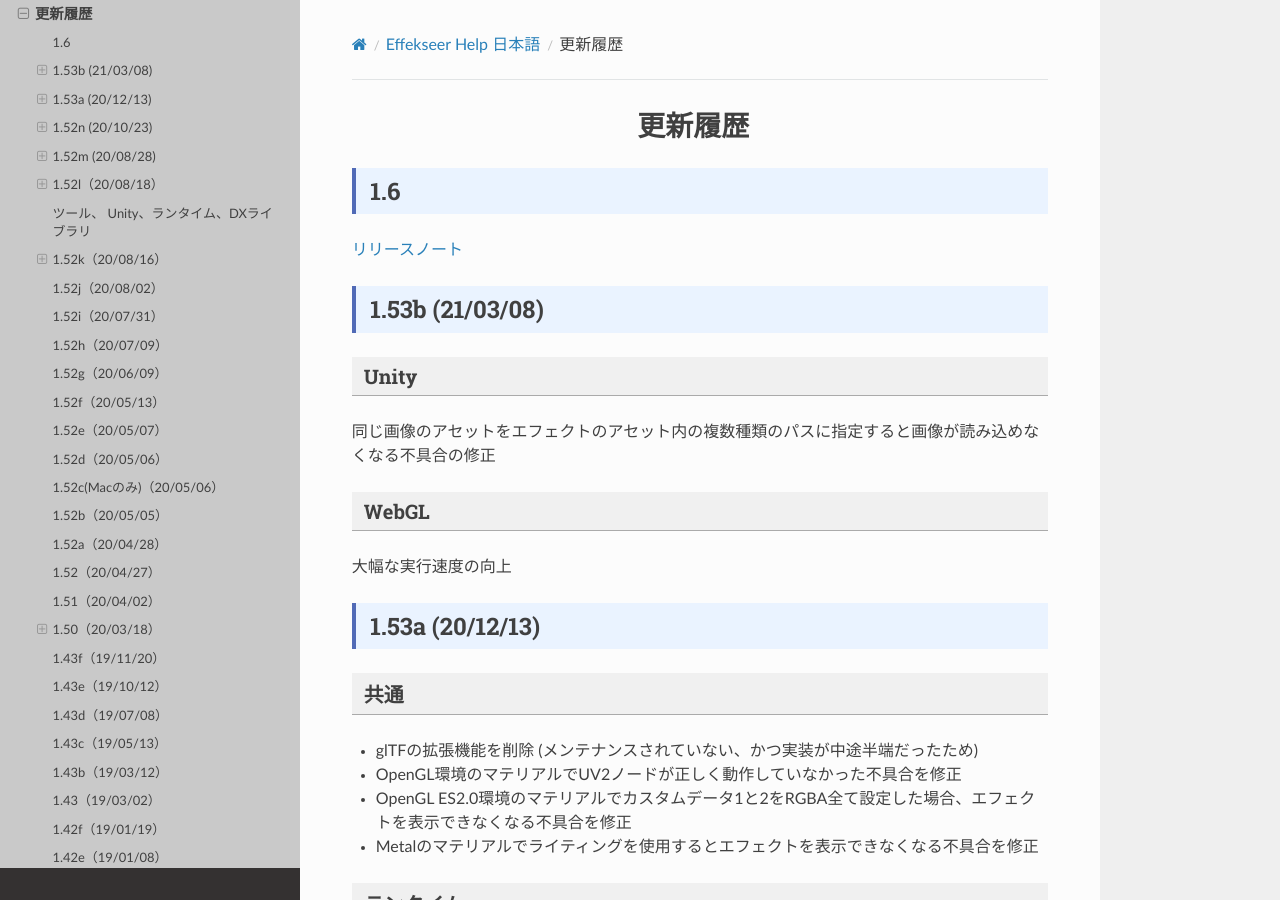
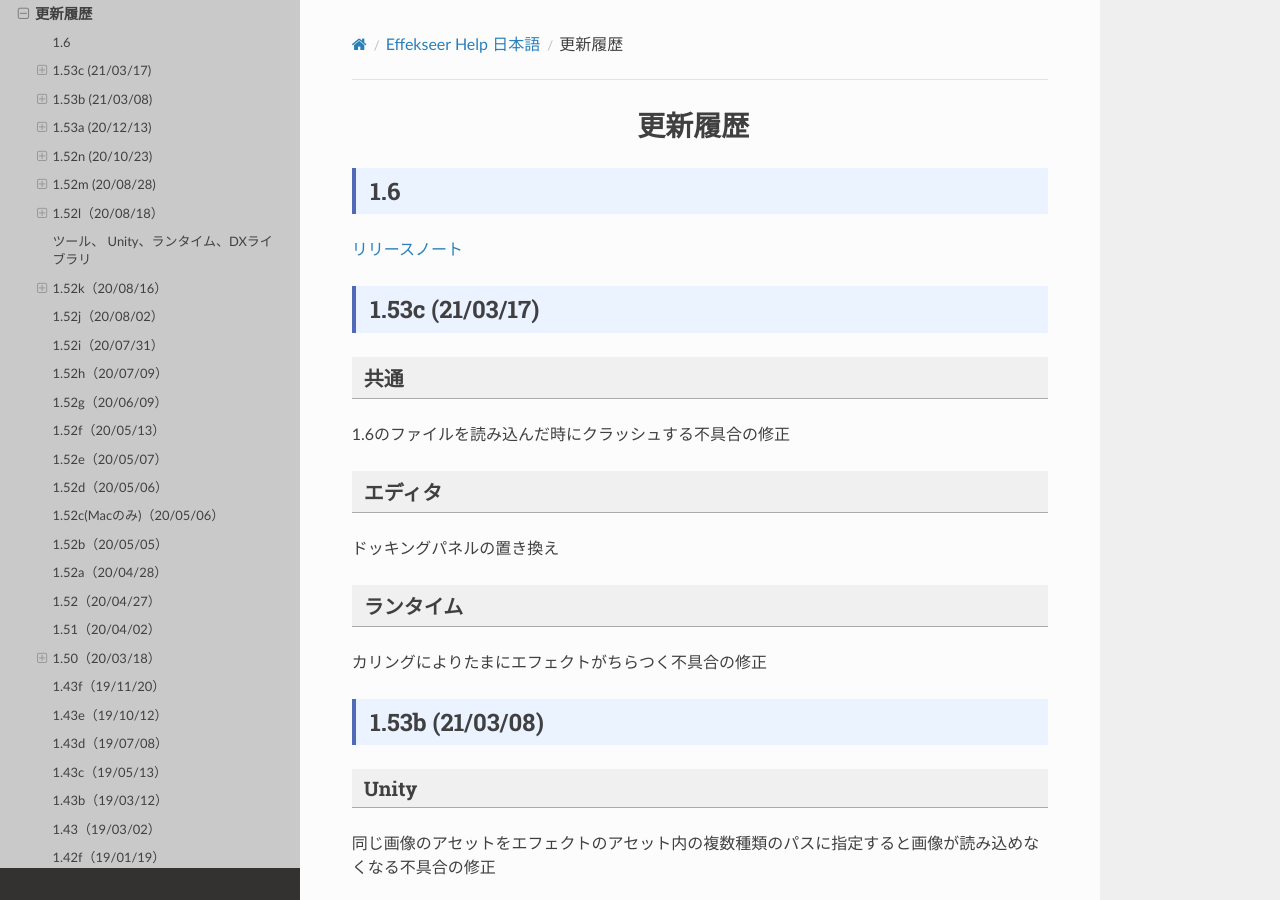
Before and after one commit to effekseer/docs_tool, a Sphinx documentation site: the page built from source/ja/releasenotes.md, in a window 1280 px wide and 900 px high. Built offline with Sphinx 7.4.7 and the Read the Docs theme 2.0.0, drawn with Linux system fonts in a browser that asks for light colours; nearby versions of some CDN libraries; library files that are not in the unit come from our copies.

Commit message:
1.53c
# Conflicts:
#	source/en/releasenotes.md
#	source/ja/releasenotes.md

```diff
--- a/source/ja/releasenotes.md
+++ b/source/ja/releasenotes.md
@@ -3,6 +3,20 @@
 ## 1.6
 
 [リリースノート](ReleaseNotes/160)
+
+## 1.53c (21/03/17)
+
+### 共通
+
+1.6のファイルを読み込んだ時にクラッシュする不具合の修正
+
+### エディタ
+
+ドッキングパネルの置き換え
+
+### ランタイム
+
+カリングによりたまにエフェクトがちらつく不具合の修正
 
 ## 1.53b (21/03/08)
 
```
Also changed, not shown: source/en/releasenotes.md (+14 -0 lines).
